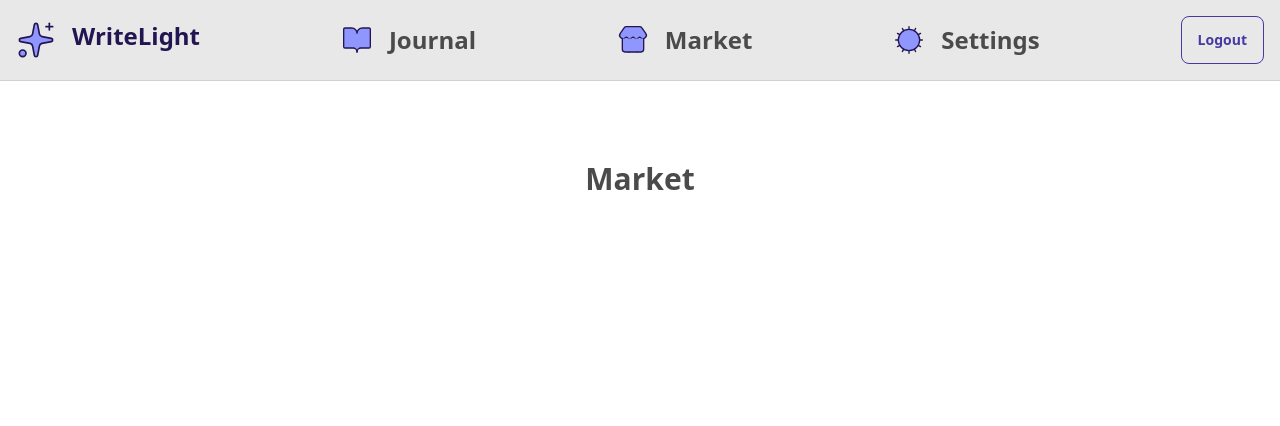
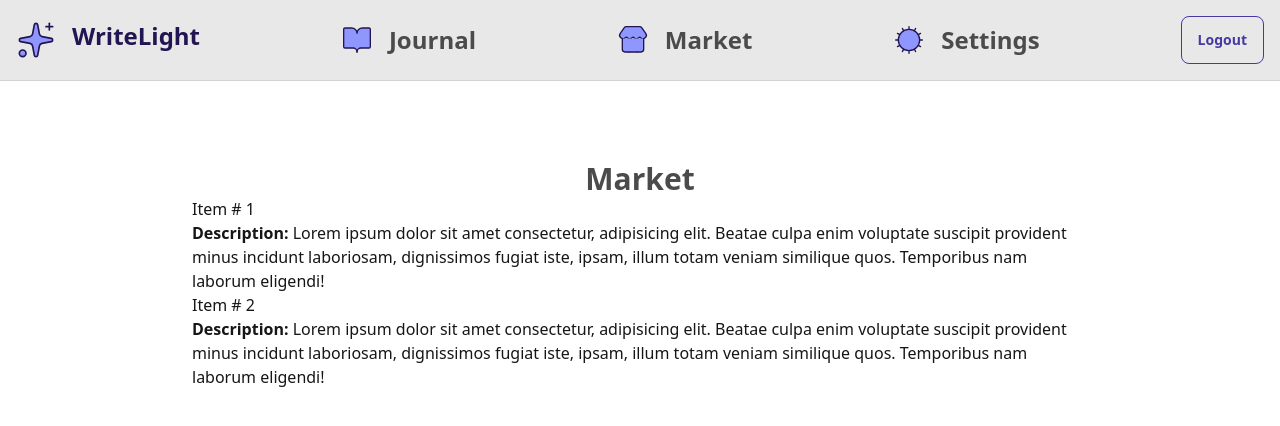
Before and after one commit to freeCodeCamp-2025-Summer-Hackathon/purple-array, a React (Vite) app in the folder frontend/: page /market in a window 1280 px wide. Shown: the top 426 px of the page. Built offline with nearby package versions, Linux system fonts and the light colour scheme.

Commit message:
feat: created Items for the market

```diff
--- /dev/null
+++ b/frontend/src/components/Market/MarketItems.jsx
@@ -0,0 +1,17 @@
+import Navbar from "../generic/Navbar";
+
+function MarketItems() {
+    <Navbar />
+
+    return (
+
+        <div>
+            <h1>Item # 1 </h1>
+            <p> <b>Description:</b> Lorem ipsum dolor sit amet consectetur, adipisicing elit. Beatae culpa enim voluptate suscipit provident minus incidunt laboriosam, dignissimos fugiat iste, ipsam, illum totam veniam similique quos. Temporibus nam laborum eligendi!</p>
+            <h1>Item # 2 </h1>
+            <p> <b>Description:</b> Lorem ipsum dolor sit amet consectetur, adipisicing elit. Beatae culpa enim voluptate suscipit provident minus incidunt laboriosam, dignissimos fugiat iste, ipsam, illum totam veniam similique quos. Temporibus nam laborum eligendi!</p>
+
+        </div>
+    )
+}
+export default MarketItems;
--- a/frontend/src/pages/MarketPage.jsx
+++ b/frontend/src/pages/MarketPage.jsx
@@ -1,5 +1,6 @@
 import React from 'react';
 import Navbar from '../components/generic/Navbar';
+import MarketItems from '../components/Market/MarketItems';
 
 const MarketPage = () => {
 	return (
@@ -9,6 +10,7 @@ const MarketPage = () => {
 				<h1 className="text-center text-3xl font-semibold text-secondary">
 					Market
 				</h1>
+				<MarketItems />
 				{/* Items Shop to go here */}
 			</div>
 		</div>
```
